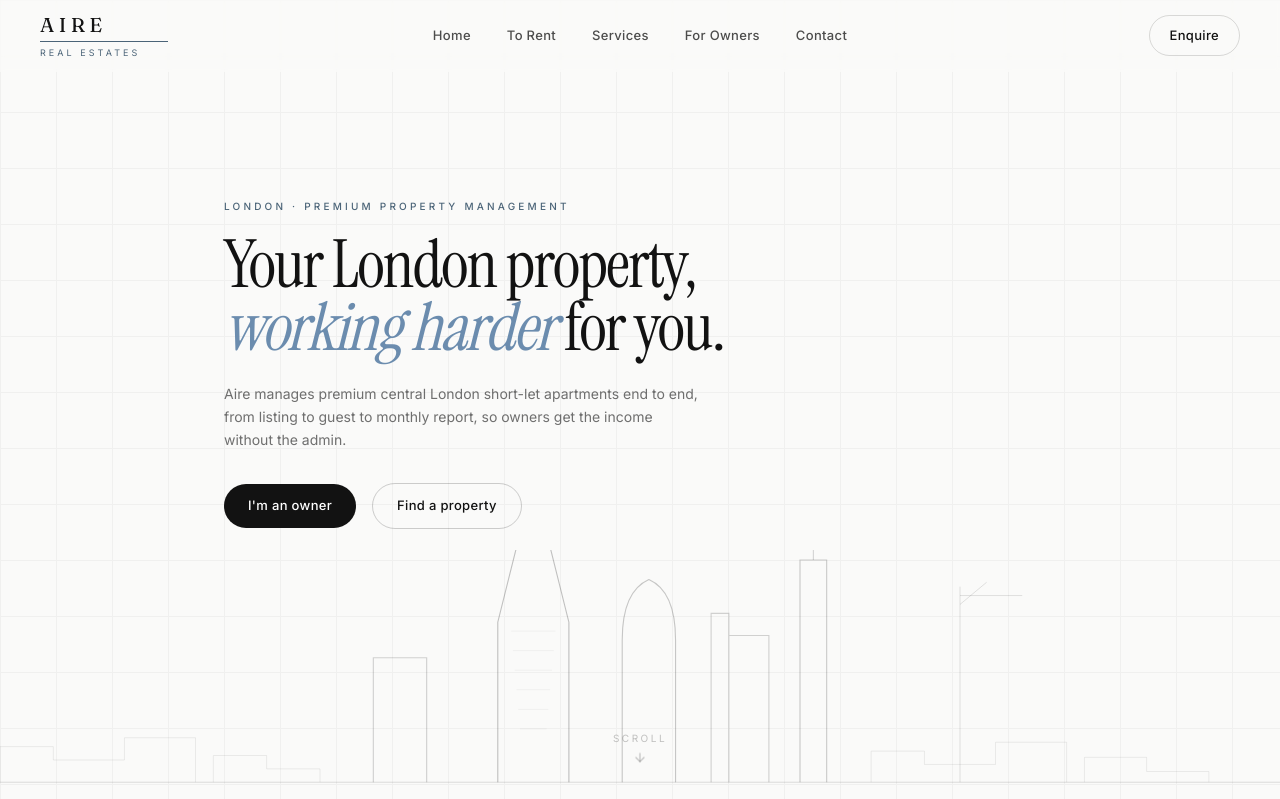
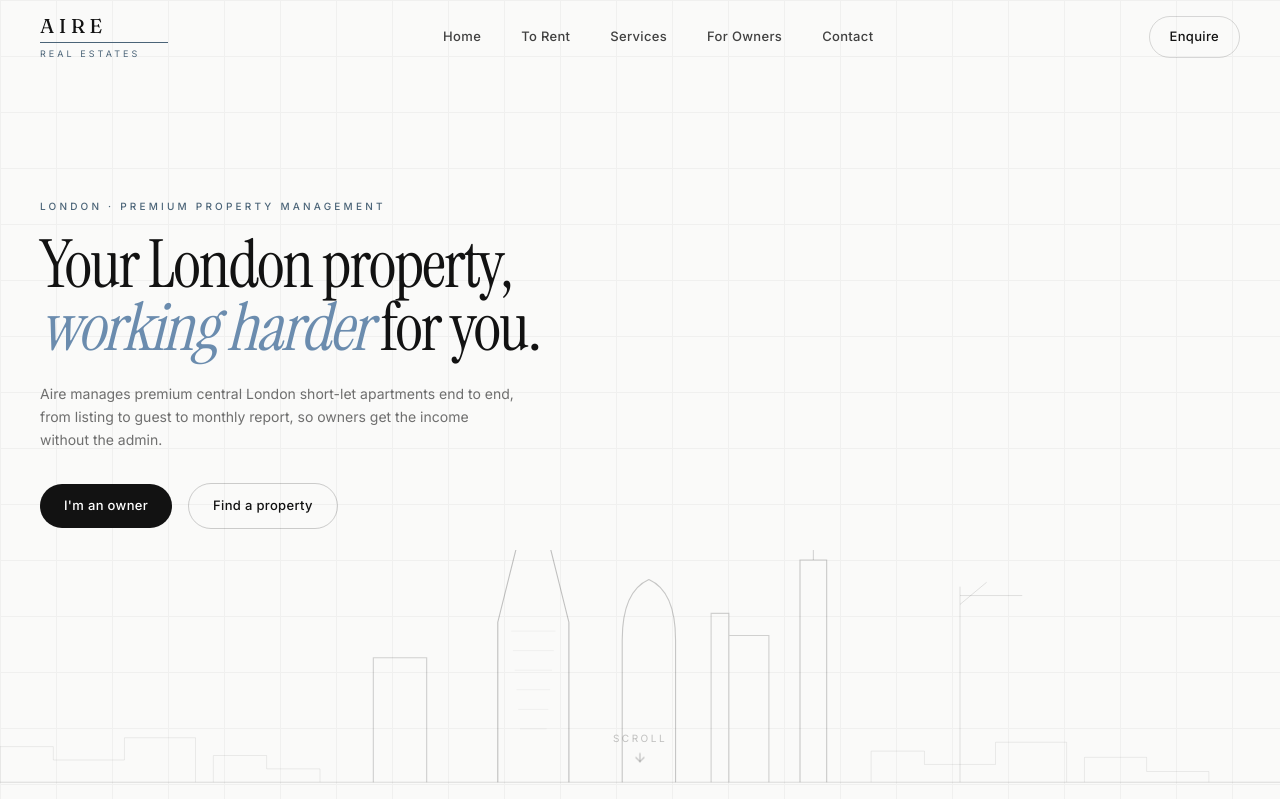
Before and after one commit to moonidil/aire, a Next.js app: page / in a window 1280 px wide. Shown: the top 799 px of the page. Built offline with nearby package versions, Linux system fonts and the light colour scheme.

Commit message:
“improved2.0”

```diff
--- a/components/Hero.tsx
+++ b/components/Hero.tsx
@@ -41,7 +41,8 @@ export default function Hero() {
         <Skyline className="h-full w-full" />
       </div>
 
-      <div className="relative mx-auto w-full max-w-[56rem] px-6 pt-10 pb-28 lg:px-8">
+      <div className="relative mx-auto w-full max-w-7xl px-6 pt-10 pb-28 lg:px-10">
+        <div className="max-w-[56rem]">
           <p className="font-sans text-[10px] font-medium tracking-[0.32em] text-accent">
             LONDON · PREMIUM PROPERTY MANAGEMENT
           </p>
@@ -66,7 +67,7 @@ export default function Hero() {
             from listing to guest to monthly report, so owners get the income
             without the admin.
           </p>
-
+        </div>
         <div className="mt-8 flex flex-wrap items-center gap-4">
           <Link
             href="/for-owners"
--- a/components/Navbar.tsx
+++ b/components/Navbar.tsx
@@ -20,7 +20,6 @@ export default function Navbar() {
   useEffect(() => {
     const onScroll = () => setScrolled(window.scrollY > 24);
     onScroll();
-
     window.addEventListener("scroll", onScroll, { passive: true });
     return () => window.removeEventListener("scroll", onScroll);
   }, []);
@@ -29,22 +28,20 @@ export default function Navbar() {
     <header
       className={`fixed inset-x-0 top-0 z-50 transition-all duration-500 ${
         scrolled
-          ? "bg-bg/85 backdrop-blur-md border-b border-line shadow-[0_1px_0_0_rgba(13,27,42,0.04)]"
-          : "bg-bg/65 backdrop-blur-[2px] border-b border-transparent"
+          ? "bg-bg/80 backdrop-blur-md border-b border-line shadow-[0_1px_0_0_rgba(13,27,42,0.04)]"
+          : "bg-transparent border-b border-transparent"
       }`}
     >
-      <div className="mx-auto grid max-w-[86rem] grid-cols-[1fr_auto_1fr] items-center px-6 py-3.5 lg:px-10">
-        <div className="justify-self-start">
-          <Logo />
-        </div>
+      <div className="mx-auto flex max-w-7xl items-center justify-between px-6 py-4 lg:px-10">
+        <Logo />
 
         {/* Desktop nav */}
-        <nav className="hidden items-center gap-9 md:flex">
+        <nav className="hidden items-center gap-10 md:flex">
           {LINKS.map((link) => (
             <Link
               key={link.href}
               href={link.href}
-              className="group relative font-sans text-[13px] font-medium tracking-wide text-ink/75 transition-colors hover:text-ink"
+              className="group relative font-sans text-[13px] font-medium tracking-wide text-ink/80 transition-colors hover:text-ink"
             >
               {link.label}
               <span className="absolute -bottom-1 left-0 h-px w-0 bg-accent transition-all duration-300 group-hover:w-full" />
@@ -54,7 +51,7 @@ export default function Navbar() {
 
         <Link
           href="/contact"
-          className="hidden justify-self-end rounded-full border border-ink/15 px-5 py-2.5 font-sans text-[13px] font-medium tracking-wide text-ink transition-colors hover:border-accent hover:text-accent md:inline-block"
+          className="hidden rounded-full border border-ink/15 px-5 py-2.5 font-sans text-[13px] font-medium tracking-wide text-ink transition-colors hover:border-accent hover:text-accent md:inline-block"
         >
           Enquire
         </Link>
@@ -65,7 +62,7 @@ export default function Navbar() {
           aria-label={open ? "Close menu" : "Open menu"}
           aria-expanded={open}
           onClick={() => setOpen((v) => !v)}
-          className="justify-self-end text-ink md:hidden"
+          className="text-ink md:hidden"
         >
           {open ? <X size={22} /> : <Menu size={22} />}
         </button>
@@ -88,7 +85,6 @@ export default function Navbar() {
               {link.label}
             </Link>
           ))}
-
           <Link
             href="/contact"
             onClick={() => setOpen(false)}
```
Lines whose indentation alone changed are shown as unchanged.
